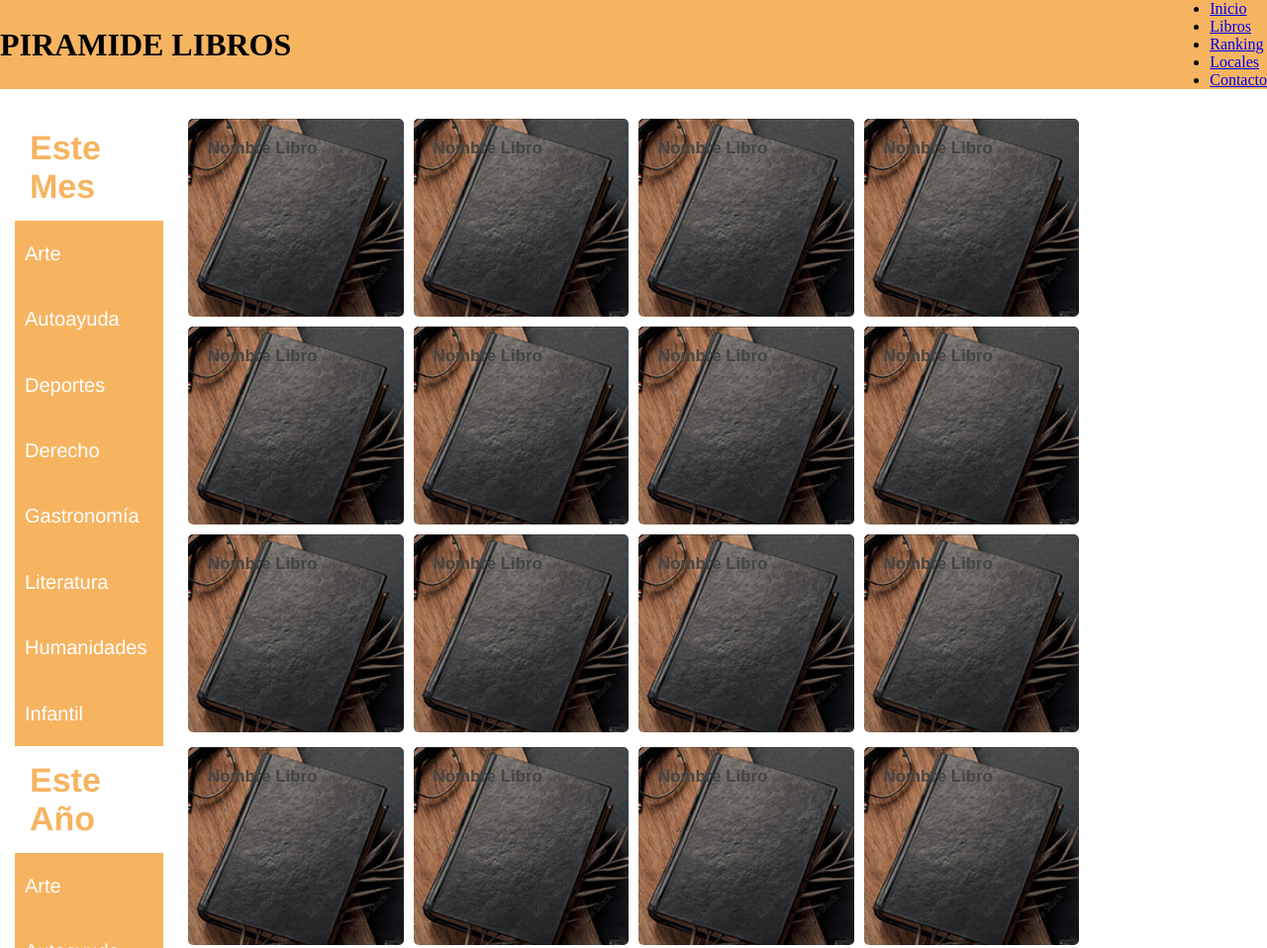
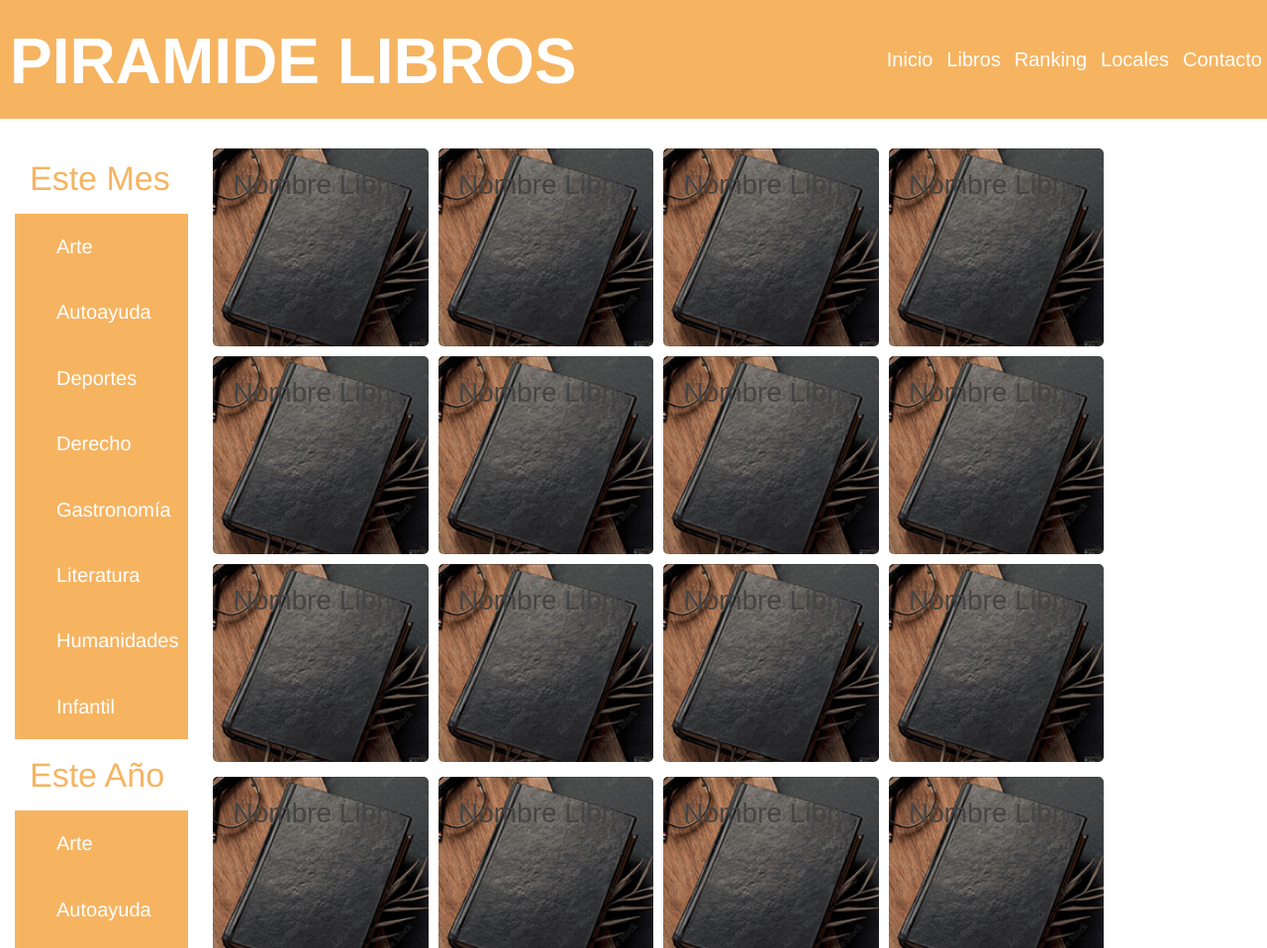
Before and after one commit to pbajder/Piramide, a plain HTML site: page pages/ranking.html in a window 1280 px wide. Shown: the top 958 px of the page at 99% size. Drawn offline with nearby package versions, Linux system fonts and the light colour scheme.

Commit message:
segEntregaNavOK

```diff
--- a/css/style.css
+++ b/css/style.css
@@ -61,6 +61,9 @@ header nav ul li a {
     width: 100%;
     background-color: rgb(246, 180, 97);
     position: relative;
+    display: flex;
+    justify-content: space-between;
+    align-items: center;
   }
 
   .nav > .nav-header {
@@ -68,13 +71,12 @@ header nav ul li a {
   }
 
   .nav > .nav-header > .nav-title h1 {
-    margin: 10px;
+    margin: 15px 30px 10px 10px;
     display: inline-block;
     font-family: Arial, Helvetica, sans-serif;
     font-size: 64px;
     font-weight: 900;
     color: #fff;
-    padding: 10px 10px 10px 10px;
   }
 
   .nav > .nav-btn {
@@ -88,12 +90,12 @@ header nav ul li a {
   }
 
   .nav > .nav-links > a {
-    margin: 15px;
+    margin: 5px;
     display: inline-block;
     text-decoration: none;
     color: #fff;
     font-family: Arial, Helvetica, sans-serif;
-    font-size: 24px;
+    font-size: 20px;
     font-weight: 300;
   }
 
--- a/pages/contactos.html
+++ b/pages/contactos.html
@@ -1,30 +1,48 @@
 <!DOCTYPE html>
 <html lang="en">
+
 <head>
     <meta charset="UTF-8">
     <meta name="viewport" content="width=device-width, initial-scale=1.0">
+    <link href="https://cdn.jsdelivr.net/npm/bootstrap@5.2.3/dist/css/bootstrap.min.css" rel="stylesheet"
+        integrity="sha384-rbsA2VBKQhggwzxH7pPCaAqO46MgnOM80zW1RWuH61DGLwZJEdK2Kadq2F9CUG65" crossorigin="anonymous">
     <link rel="stylesheet" href="../css/style.css">
     <title>Contacto</title>
 </head>
+
 <body>
     <header>
+        <div class="nav">
+            <input type="checkbox" id="nav-check">
+            <div class="nav-header">
+                <div class="nav-title">
                     <h1>PIRAMIDE LIBROS</h1>
-        <nav>
-            <ul>
-                <li><a href="../index.html">Inicio</a></li>
-                <li><a href="./catalogo.html">Libros</a></li>
-                <li><a href="./ranking.html">Ranking</a></li>
-                <li><a href="./locales.html">Locales</a></li>
-                <li><a href="./contactos.html">Contacto</a></li>
-            </ul>
-        </nav>
+                </div>
+            </div>
+            <div class="nav-btn">
+                <label for="nav-check">
+                    <span></span>
+                    <span></span>
+                    <span></span>
+                </label>
+            </div>
 
+            <div class="nav-links">
+
+                <a href="../index.html">Inicio</a>
+                <a href="./catalogo.html" target="_blank">Libros</a>
+                <a href="./ranking.html"" target=" _blank">Ranking</a>
+                <a href="./locales.html" target="_blank">Locales</a>
+                <a href="./contactos.html" target="_blank">Contacto</a>
+
+            </div>
+        </div>
     </header>
     <main>
         <!--FORMULARIO solo maqueta. No es funcional-->
         <form action="" method="" enctype="">
             <div>
-                    <label for="nombre" >Nombre:</label>
+                <label for="nombre">Nombre:</label>
                 <input type="text" id="nombre">
 
             </div>
@@ -42,11 +60,11 @@
             </div>
             <div>
                 <h3>Genero</h3>
-                    <label for="" >Masculino:</label>
+                <label for="">Masculino:</label>
                 <input type="radio">
-                    <label for="" >Femenino:</label>
+                <label for="">Femenino:</label>
                 <input type="radio">
-                    <label for="" >Otro:</label>
+                <label for="">Otro:</label>
                 <input type="radio">
             </div>
             <div>
@@ -60,14 +78,15 @@
                 <textarea name="" id="" cols="0" rows="8"></textarea>
             </div>
             <div>
-                    <input type="submit"
-                    <input type="reset"
-                </div>
+                <input type="submit" <input type="reset" </div>
         </form>
 
         <section>
             <!--MAPA iframe para embeber-->
-            <iframe src="https://www.google.com/maps/embed?pb=!1m18!1m12!1m3!1d9286.625517571407!2d-58.39935222538078!3d-34.62140493355683!2m3!1f0!2f0!3f0!3m2!1i1024!2i768!4f13.1!3m3!1m2!1s0x95bccaba6ac89b35%3A0x1a2dc24cbca665a7!2sUADE!5e0!3m2!1ses!2sar!4v1698958010513!5m2!1ses!2sar" width="400" height="300" style="border:0;" allowfullscreen="" loading="lazy" referrerpolicy="no-referrer-when-downgrade"></iframe>
+            <iframe
+                src="https://www.google.com/maps/embed?pb=!1m18!1m12!1m3!1d9286.625517571407!2d-58.39935222538078!3d-34.62140493355683!2m3!1f0!2f0!3f0!3m2!1i1024!2i768!4f13.1!3m3!1m2!1s0x95bccaba6ac89b35%3A0x1a2dc24cbca665a7!2sUADE!5e0!3m2!1ses!2sar!4v1698958010513!5m2!1ses!2sar"
+                width="400" height="300" style="border:0;" allowfullscreen="" loading="lazy"
+                referrerpolicy="no-referrer-when-downgrade"></iframe>
         </section>
 
     </main>
@@ -81,4 +100,5 @@
     </footer>
 
 </body>
+
 </html>
--- a/pages/ranking.html
+++ b/pages/ranking.html
@@ -4,58 +4,118 @@
 <head>
     <meta charset="UTF-8">
     <meta name="viewport" content="width=device-width, initial-scale=1.0">
+    <link href="https://cdn.jsdelivr.net/npm/bootstrap@5.2.3/dist/css/bootstrap.min.css" rel="stylesheet"
+    integrity="sha384-rbsA2VBKQhggwzxH7pPCaAqO46MgnOM80zW1RWuH61DGLwZJEdK2Kadq2F9CUG65" crossorigin="anonymous">
     <link rel="stylesheet" href="../css/style.css">
     <title>Ranking</title>
 </head>
 
 <body>
-    <div>
     <header>
+        <div class="nav">
+            <input type="checkbox" id="nav-check">
+            <div class="nav-header">
+                <div class="nav-title">
                     <h1>PIRAMIDE LIBROS</h1>
-            <nav>
-                <ul>
-                    <li><a href="../index.html">Inicio</a></li>
-                    <li><a href="./catalogo.html">Libros</a></li>
-                    <li><a href="./ranking.html">Ranking</a></li>
-                    <li><a href="./locales.html">Locales</a></li>
-                    <li><a href="./contactos.html">Contacto</a></li>
-                </ul>
-            </nav>
-        </header>
+                </div>
+            </div>
+            <div class="nav-btn">
+                <label for="nav-check">
+                    <span></span>
+                    <span></span>
+                    <span></span>
+                </label>
             </div>
 
+            <div class="nav-links">
+                <a href="../index.html">Inicio</a>
+                <a href="./catalogo.html" target="_blank">Libros</a>
+                <a href="./ranking.html"" target=" _blank">Ranking</a>
+                <a href="./locales.html" target="_blank">Locales</a>
+                <a href="./contactos.html" target="_blank">Contacto</a>
+            </div>
+        </div>
+    </header>
         <div class="grillaContenedor">
             <main>
                 <section class="rankingMes">
                     <div class="wrapper">
-                    <div class="box a"><h3>Nombre Libro</h3></div>
-                    <div class="box b"><h3>Nombre Libro</h3></div>
-                    <div class="box c"><h3>Nombre Libro</h3></div>
-                    <div class="box d"><h3>Nombre Libro</h3></div>
-                    <div class="box e"><h3>Nombre Libro</h3></div>
-                    <div class="box f"><h3>Nombre Libro</h3></div>
-                    <div class="box g"><h3>Nombre Libro</h3></div>
-                    <div class="box h"><h3>Nombre Libro</h3></div>
-                    <div class="box i"><h3>Nombre Libro</h3></div>
-                    <div class="box j"><h3>Nombre Libro</h3></div>
-                    <div class="box k"><h3>Nombre Libro</h3></div>
-                    <div class="box l"><h3>Nombre Libro</h3></div>
+                        <div class="box a">
+                            <h3>Nombre Libro</h3>
+                        </div>
+                        <div class="box b">
+                            <h3>Nombre Libro</h3>
+                        </div>
+                        <div class="box c">
+                            <h3>Nombre Libro</h3>
+                        </div>
+                        <div class="box d">
+                            <h3>Nombre Libro</h3>
+                        </div>
+                        <div class="box e">
+                            <h3>Nombre Libro</h3>
+                        </div>
+                        <div class="box f">
+                            <h3>Nombre Libro</h3>
+                        </div>
+                        <div class="box g">
+                            <h3>Nombre Libro</h3>
+                        </div>
+                        <div class="box h">
+                            <h3>Nombre Libro</h3>
+                        </div>
+                        <div class="box i">
+                            <h3>Nombre Libro</h3>
+                        </div>
+                        <div class="box j">
+                            <h3>Nombre Libro</h3>
+                        </div>
+                        <div class="box k">
+                            <h3>Nombre Libro</h3>
+                        </div>
+                        <div class="box l">
+                            <h3>Nombre Libro</h3>
+                        </div>
                     </div>
                 </section>
                 <section class="rankingAnual">
                     <div class="wrapper">
-                    <div class="box m"><h3>Nombre Libro</h3></div>
-                    <div class="box n"><h3>Nombre Libro</h3></div>
-                    <div class="box o"><h3>Nombre Libro</h3></div>
-                    <div class="box p"><h3>Nombre Libro</h3></div>
-                    <div class="box q"><h3>Nombre Libro</h3></div>
-                    <div class="box r"><h3>Nombre Libro</h3></div>
-                    <div class="box s"><h3>Nombre Libro</h3></div>
-                    <div class="box t"><h3>Nombre Libro</h3></div>
-                    <div class="box u"><h3>Nombre Libro</h3></div>
-                    <div class="box v"><h3>Nombre Libro</h3></div>
-                    <div class="box w"><h3>Nombre Libro</h3></div>
-                    <div class="box x"><h3>Nombre Libro</h3></div>
+                        <div class="box m">
+                            <h3>Nombre Libro</h3>
+                        </div>
+                        <div class="box n">
+                            <h3>Nombre Libro</h3>
+                        </div>
+                        <div class="box o">
+                            <h3>Nombre Libro</h3>
+                        </div>
+                        <div class="box p">
+                            <h3>Nombre Libro</h3>
+                        </div>
+                        <div class="box q">
+                            <h3>Nombre Libro</h3>
+                        </div>
+                        <div class="box r">
+                            <h3>Nombre Libro</h3>
+                        </div>
+                        <div class="box s">
+                            <h3>Nombre Libro</h3>
+                        </div>
+                        <div class="box t">
+                            <h3>Nombre Libro</h3>
+                        </div>
+                        <div class="box u">
+                            <h3>Nombre Libro</h3>
+                        </div>
+                        <div class="box v">
+                            <h3>Nombre Libro</h3>
+                        </div>
+                        <div class="box w">
+                            <h3>Nombre Libro</h3>
+                        </div>
+                        <div class="box x">
+                            <h3>Nombre Libro</h3>
+                        </div>
                     </div>
                 </section>
 
```
Also changed, not shown: pages/catalogo.html (+25 -10 lines), pages/locales.html (+24 -10 lines). Lines whose indentation alone changed are shown as unchanged.
